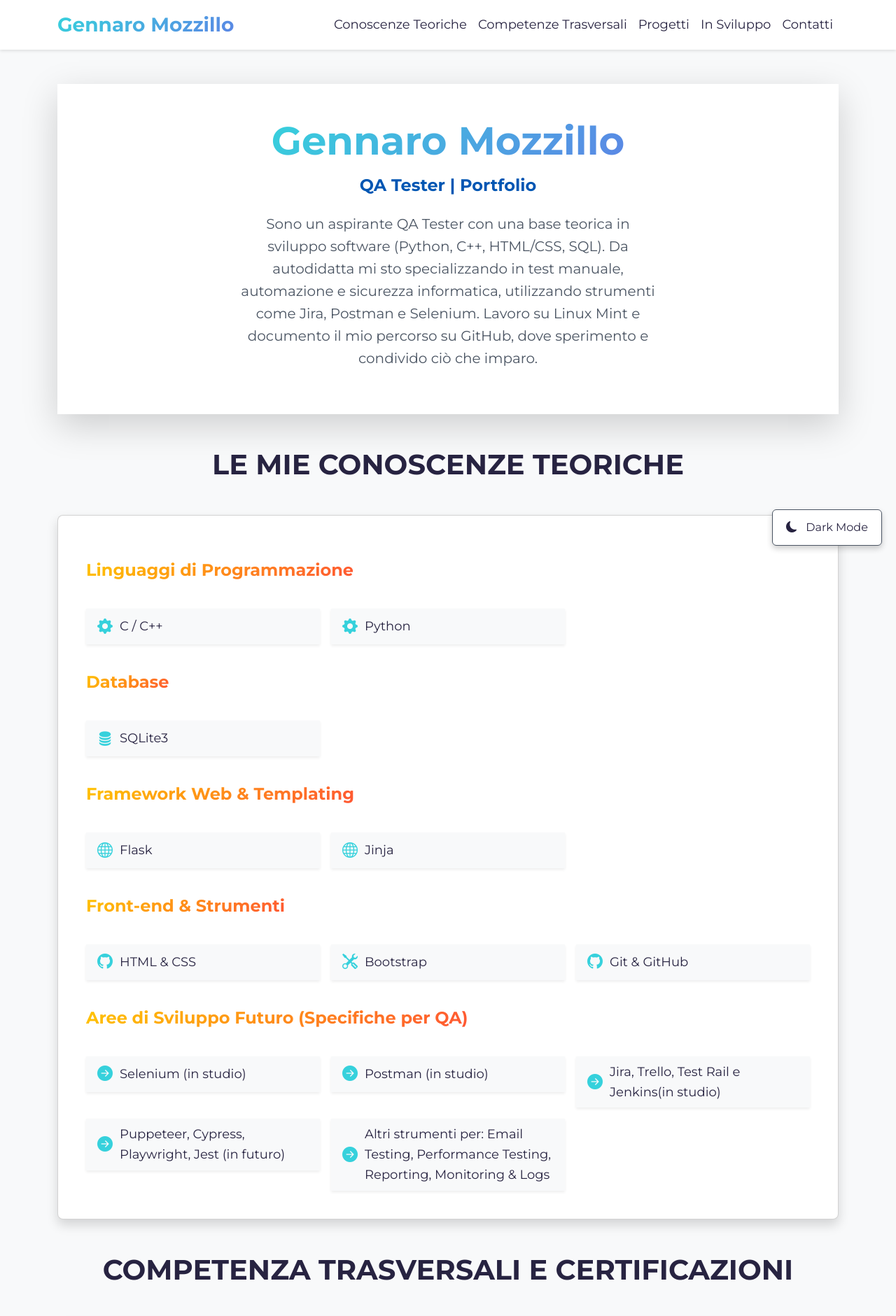
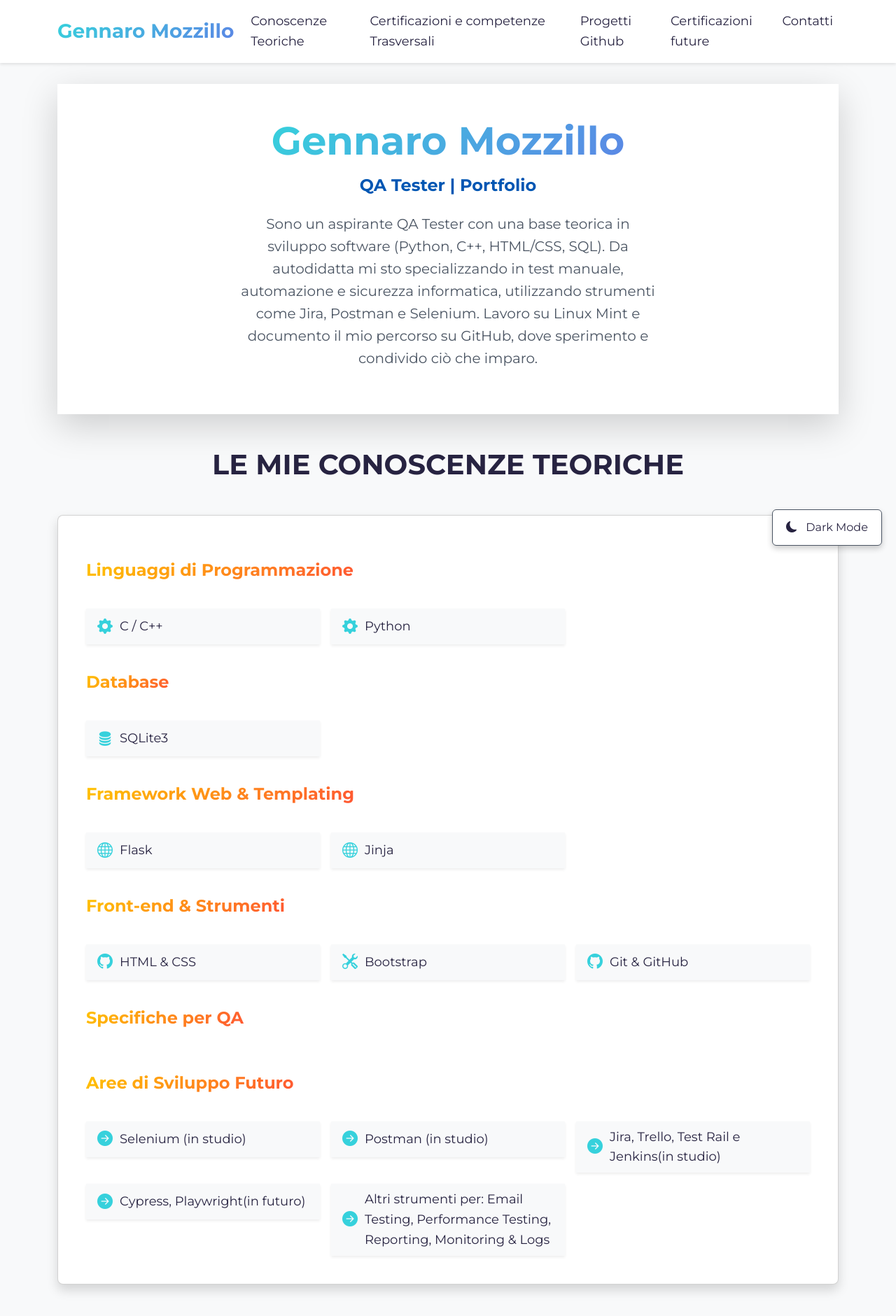
Before and after one commit to GenMoz22/GenMoz22.github.io, a plain HTML site: page index.html in a window 1280 px wide. Shown: the top 1881 px of the page at 70% size. Drawn offline with nearby package versions, Linux system fonts and the light colour scheme.

Commit message:
Update index.html

```diff
--- a/index.html
+++ b/index.html
@@ -372,13 +372,13 @@
                         <a class="nav-link" href="#skills">Conoscenze Teoriche</a>
                     </li>
                     <li class="nav-item">
-                        <a class="nav-link" href="#transversal-skills">Competenze Trasversali</a>
+                        <a class="nav-link" href="#transversal-skills">Certificazioni e competenze Trasversali</a>
                     </li>
                     <li class="nav-item">
-                        <a class="nav-link" href="#projects">Progetti</a>
+                        <a class="nav-link" href="#projects">Progetti Github</a>
                     </li>
                     <li class="nav-item">
-                        <a class="nav-link" href="#learning-certifications">In Sviluppo</a>
+                        <a class="nav-link" href="#learning-certifications">Certificazioni future</a>
                     </li>
                     <li class="nav-item">
                         <a class="nav-link" href="#contact">Contatti</a>
@@ -458,9 +458,11 @@
                             <li class="list-group-item d-flex align-items-center"><i class="bi bi-github"></i> Git & GitHub</li>
                         </ul>
                     </div>
-
                     <div class="col-12">
-                        <h3 class="fw-semibold subtitle-gradient text-start mt-4">Aree di Sviluppo Futuro (Specifiche per QA)</h3>
+                        <h3 class="fw-semibold subtitle-gradient text-start mt-4">Specifiche per QA</h3>
+                    </div>
+                    <div class="col-12">
+                        <h3 class="fw-semibold subtitle-gradient text-start mt-4">Aree di Sviluppo Futuro</h3>
                     </div>
                     <div class="col-md-6 col-lg-4">
                         <ul class="list-group list-group-flush custom-list-group">
@@ -479,7 +481,7 @@
                     </div>
                     <div class="col-md-6 col-lg-4">
                         <ul class="list-group list-group-flush custom-list-group">
-                            <li class="list-group-item d-flex align-items-center"><i class="bi bi-arrow-right-circle-fill"></i> Puppeteer, Cypress, Playwright, Jest (in futuro)</li>
+                            <li class="list-group-item d-flex align-items-center"><i class="bi bi-arrow-right-circle-fill"></i> Cypress, Playwright(in futuro)</li>
                         </ul>
                     </div>
                     <div class="col-md-6 col-lg-4">
@@ -626,7 +628,7 @@
         </section>
 
         <section id="learning-certifications" class="mb-5">
-            <h2 class="section-title">Conoscenze e Certificazioni in Sviluppo</h2>
+            <h2 class="section-title">Certificazioni in corso e future</h2>
             <div class="card">
                 <div class="row g-3">
                     <div class="col-12">
```
